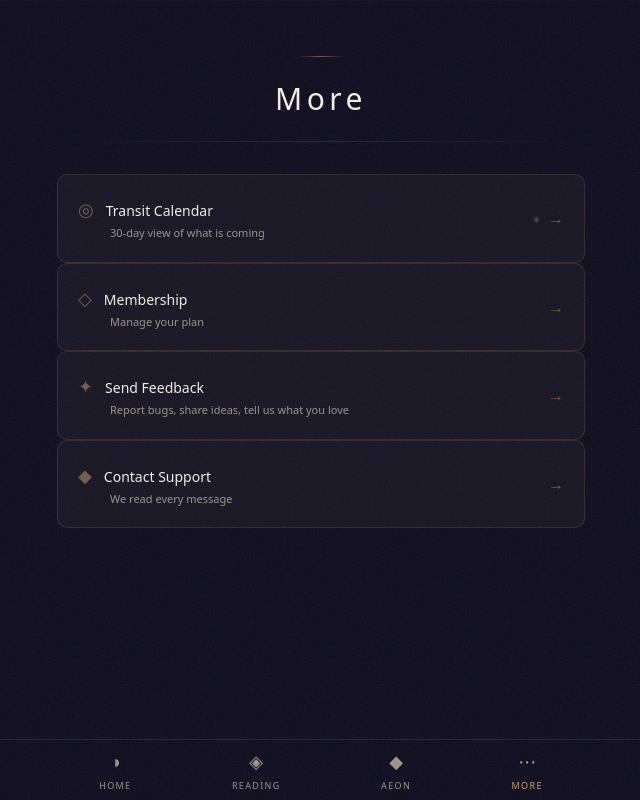
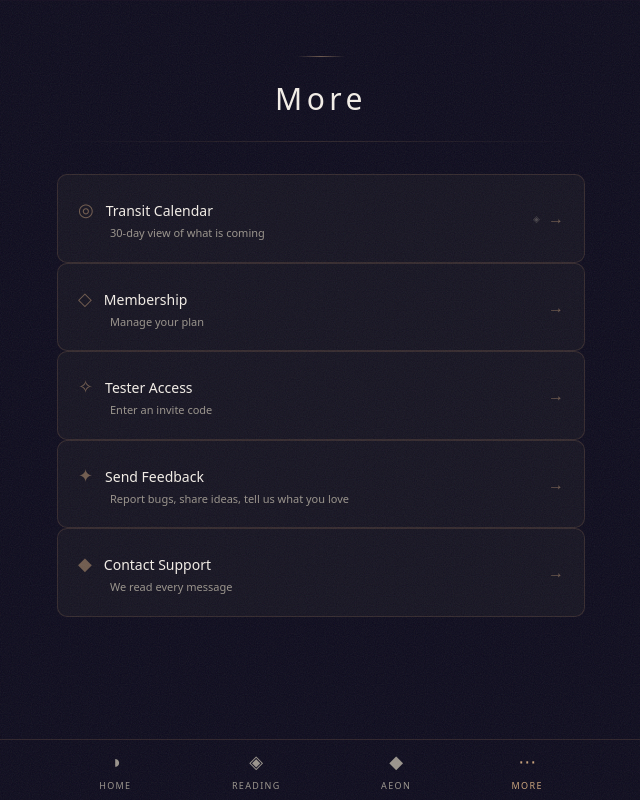
Before and after one commit to BeyondbyAnaliesa/sos-app, a Next.js app: page /more in a window 1280 px wide. Shown: the whole page, without its empty margins (319-959 px from the left). Built offline with nearby package versions, Linux system fonts and the light colour scheme; no server answers; a web font is replaced by a local one.

Commit message:
Link tester access from more

```diff
--- a/src/app/more/page.tsx
+++ b/src/app/more/page.tsx
@@ -16,6 +16,13 @@ const LINKS = [
     glyph: '◇',
     title: 'Membership',
     desc:  'Manage your plan',
+    paid:  false,
+  },
+  {
+    href:  '/access',
+    glyph: '✧',
+    title: 'Tester Access',
+    desc:  'Enter an invite code',
     paid:  false,
   },
   {
```
